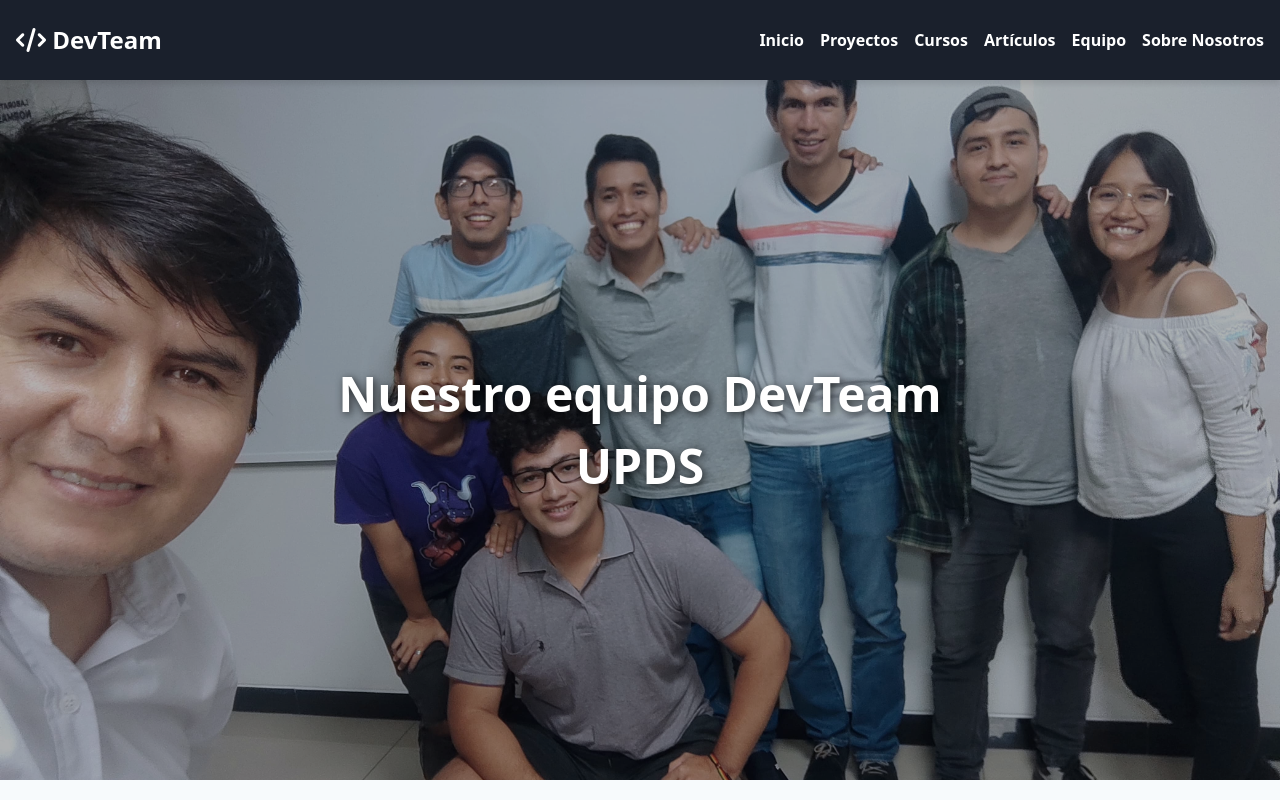
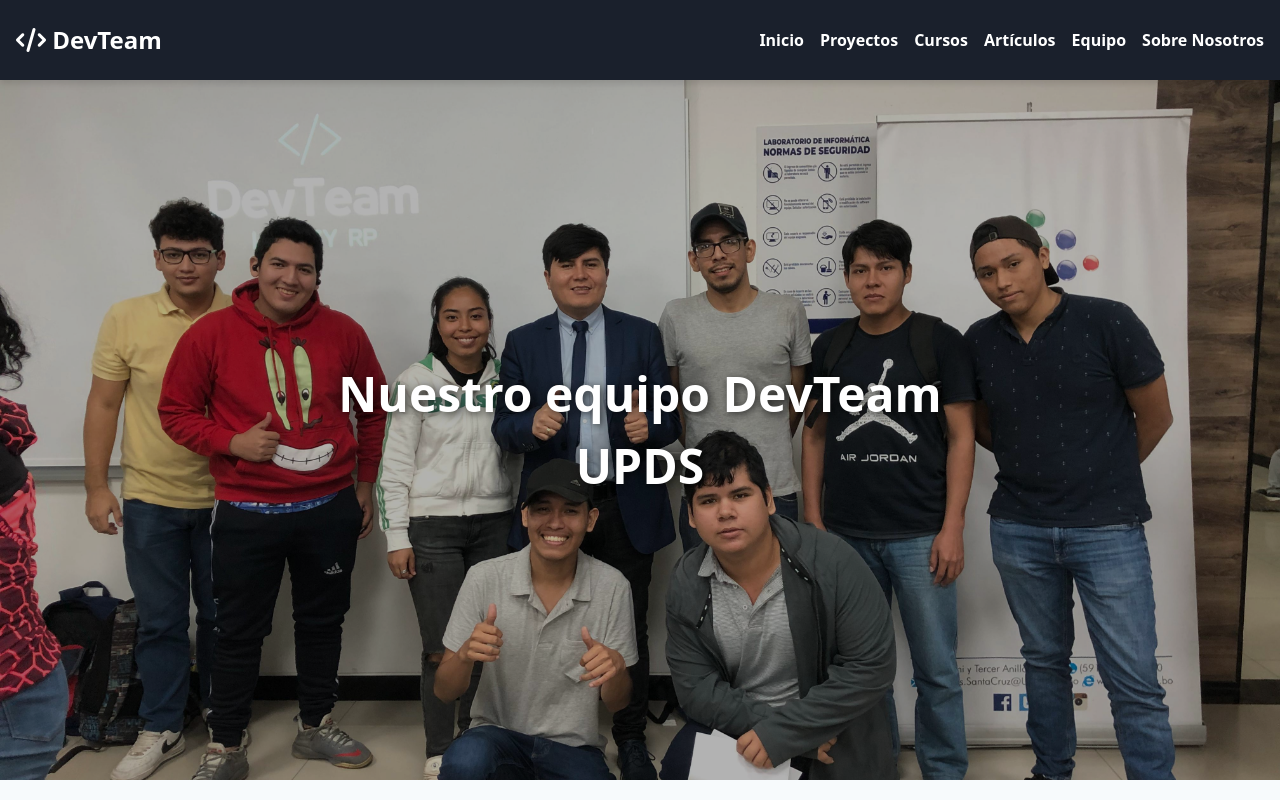
Before and after one commit to RoyDevTEAM/Portafolio-DevTeam, an Angular app: page /team in a window 1280 px wide. Shown: the top 800 px of the page. Built offline with nearby package versions, Linux system fonts and the light colour scheme.

Commit message:
cambiando foto20 por foto8 en team

```diff
--- a/src/app/components/team/team.component.html
+++ b/src/app/components/team/team.component.html
@@ -3,7 +3,7 @@
 <section class="team-section mt-20">
   <div class="team-cover relative">
     <div class="overlay"></div>
-    <img src="/assets/img/foto20.jpeg" alt="Nuestro equipo de DevTeam UPDS" class="team-cover-img">
+    <img src="/assets/img/foto8.jpeg" alt="Nuestro equipo de DevTeam UPDS" class="team-cover-img">
     <h1 class="team-cover-text absolute">Nuestro equipo DevTeam UPDS</h1>
   </div>
   <div class="container mx-auto px-6 py-12">
```
